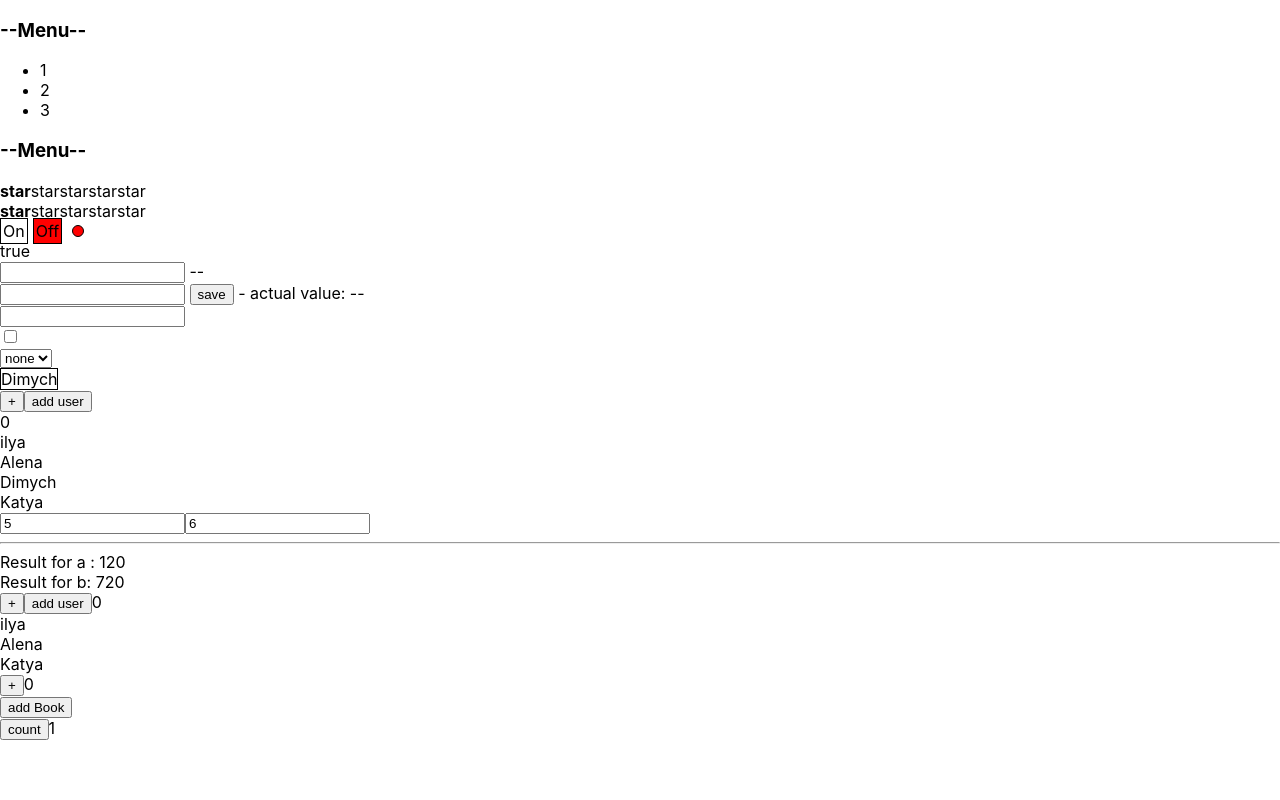
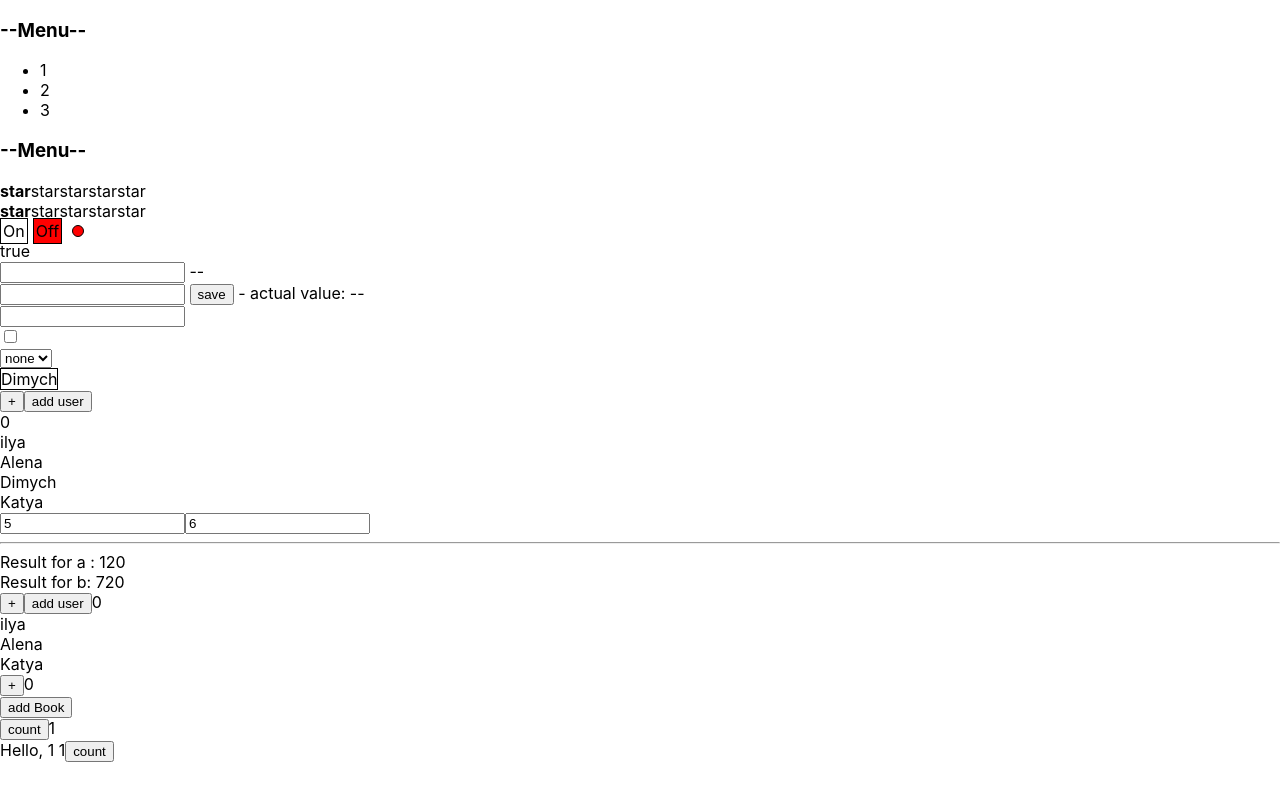
Before and after one commit to IlyaGab/React-podrobno, a React (Create React App) app: page / in a window 1280 px wide. Built offline with nearby package versions, Linux system fonts and the light colour scheme.

Commit message:
add useEffect task

```diff
--- a/src/App.tsx
+++ b/src/App.tsx
@@ -14,6 +14,7 @@ import UseMemo from './Components/UseMemo/UseMemo';
 import Factorial from './Components/Factorial/Factorial';
 import UseCallback from './Components/useCallback/UseCallback';
 import UseState from './Components/UseState/UseState';
+import UseEffect from './Components/UseEffect/UseEffect';
 
 
 
@@ -46,6 +47,7 @@ function App() {
             <UseMemo />
             <UseCallback />
             <UseState/>
+            <UseEffect/>
         </div>
     );
 }
--- /dev/null
+++ b/src/Components/UseEffect/UseEffect.tsx
@@ -0,0 +1,22 @@
+import React, {useEffect, useState} from 'react';
+
+const UseEffect = () => {
+    const [fake, setFake] = useState(1)
+    const [counter, setCounter] = useState<number>(1)
+    console.log('Example')
+
+    useEffect(()=> {
+        debugger
+        console.log('useEffect')
+        document.title = counter.toString()
+    },[counter])
+
+    return (
+        <div>
+        Hello, {counter} {fake}
+            <button onClick={()=>setFake(fake+ 1)}> count </button>
+        </div>
+    );
+};
+
+export default UseEffect;
```
